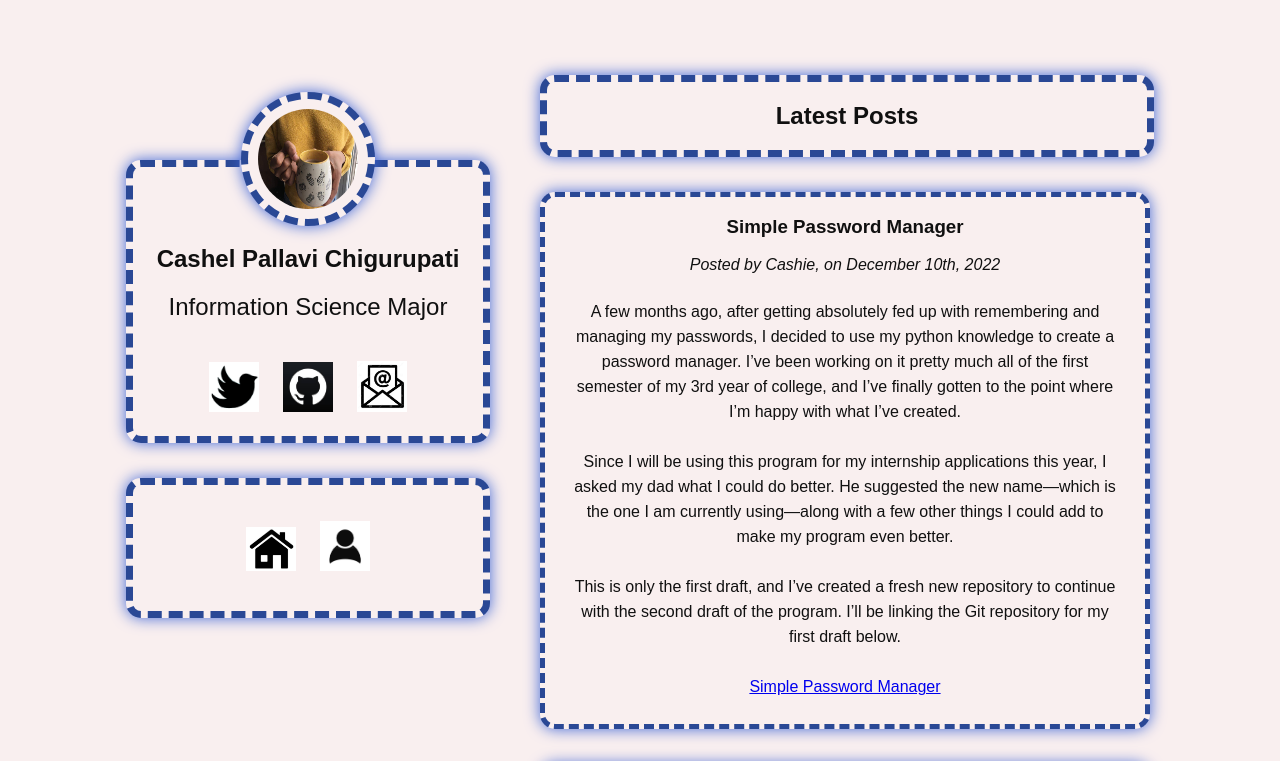
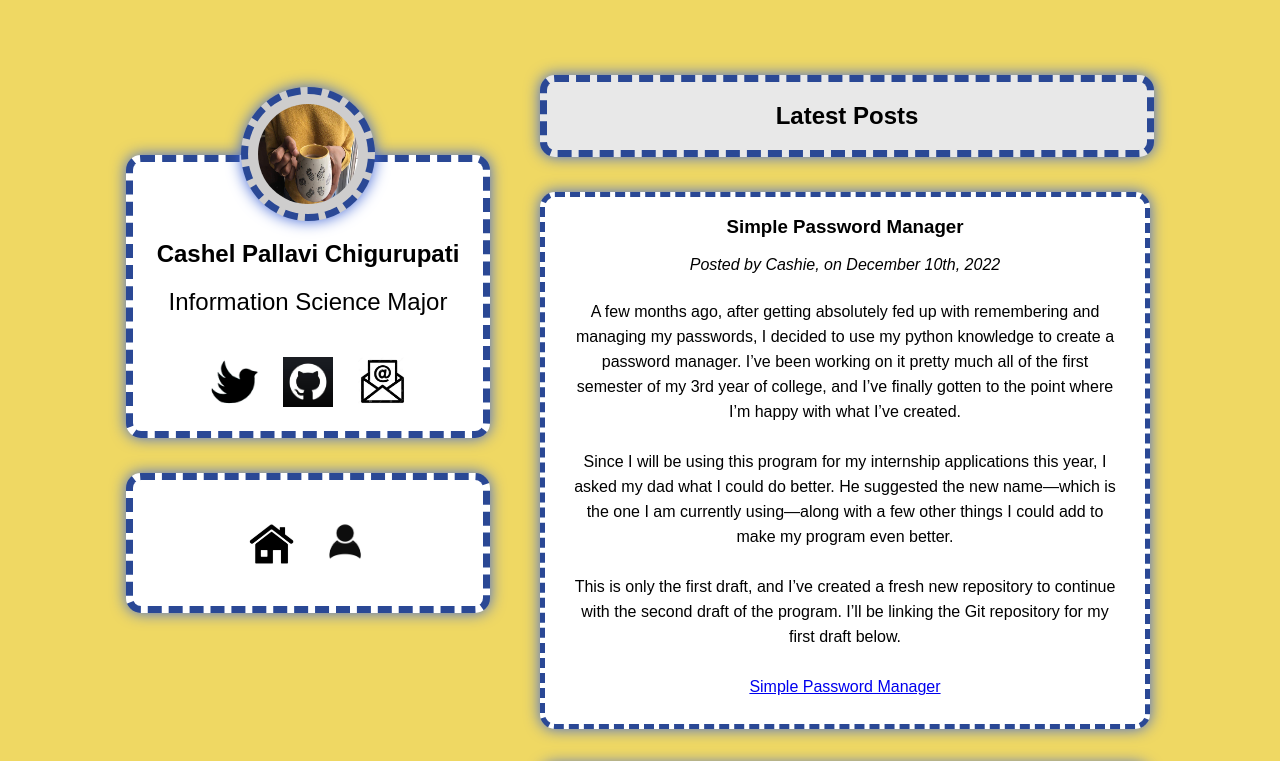
Before and after one commit to cashieeetime/mi349_final, a plain HTML site: page index.html in a window 1280 px wide. Shown: the top 761 px of the page. Drawn offline with Linux system fonts and the light colour scheme.

Commit message:
validation edits

```diff
--- a/index.html
+++ b/index.html
@@ -8,9 +8,9 @@
     <title>Cashie | Home</title>
 </head>
 
-<body class="columns">
+<body id="columns">
     <div>
-        <section class="card" id="box">
+        <section class="card">
             <img class="avatar" src="yellow.jpg" alt="cashieeetime">
             <h1>Cashel Pallavi Chigurupati</h1>
             <h2>Information Science Major</h2>
@@ -21,7 +21,7 @@
             </ul>
         </section>
 
-        <div class="nav" id="box">
+        <div class="nav">
             <ul class="sites">
                 <li><a href="index.html"><img src="home.jpg" alt="home page"></a></li>
                 <li><a href="about.html"><img src="avatar.jpg" alt="about me page"></a></li>
--- a/style.css
+++ b/style.css
@@ -1,14 +1,10 @@
 body {
-    background-color: #F9EFEF;
+    background-color: #efd863;
     font-family: Arial, Helvetica, sans-serif;
-    color: #101010;
+    color: #000000;
     margin: 100px;
     margin-top: 125px;
     text-align: center;
-}
-
-img {
-    width: 100%;
 }
 
 h1 {
@@ -24,39 +20,29 @@ p {
     line-height: 25px;
 }
 
-article {
-    background-color: #F9EFEF;
-    border-radius: 15px;
-    width: 600px;
-    margin-top: 35px;
-    box-shadow: #4166d5 0 0 15px;
-    border: #2a4895 dashed 5px;
+img {
+    width: 100%;
 }
 
-.columns {
+#columns {
     display: flex;
     flex-direction: row;
     justify-content: center;
 }
 
-#box {
-    background-color: #F9EFEF;
+.card {
     border-radius: 15px;
-    margin-top: 35px;
+    background-color: #FFFFFF;
+    margin-top: 30px;
+    margin-bottom: 35px;
+    margin-right: 50px;
+    width: 350px;
     box-shadow: #4166d5 0 0 15px;
     border: #2a4895 dashed 7px;
 }
 
-.card {
-    margin-top: 30px;
-    margin-bottom: 35px;
-    margin-right: 50px;
-    width: 350px;
-    position: sticky;
-}
-
 .card .avatar {
-    background-color: #F9EFEF;
+    background-color: #cecdcd;
     width: 100px;
     height: 100px;
     border-radius: 50%;
@@ -70,7 +56,7 @@ article {
     font-weight: 100;
 }
 
-.contacts {
+.card .contacts {
     margin: 0;
     padding: 0;
     list-style-type: none;
@@ -89,21 +75,26 @@ article {
 
 .nav {
     width: 350px;
+    background-color: #FFFFFF;
+    border-radius: 15px;
+    margin-top: 35px;
+    box-shadow: #4166d5 0 0 15px;
+    border: #2a4895 dashed 7px;
     position: sticky;
 }
 
-.sites {
+.nav .sites {
     padding: 0;
     list-style-type: none;
 }
 
-.sites li {
+.nav .sites li {
     width: 50px;
     display: inline-block;
     padding: 20px 10px;
 }
 
-.sites li a img:hover {
+.nav .sites li a img:hover {
     opacity: 0.5;
     transition: opacity ease-in-out 0.2s;
 }
@@ -115,7 +106,6 @@ article {
 
 .bio img {
     border-radius: 100%;
-    rotate: 15deg;
     margin-top: 25px;
     width: 90%;
     height: 90%;
@@ -124,17 +114,26 @@ article {
     padding: 10px 10px;
 }
 
+.blogheader {
+    width: 600px;
+    margin-top: -50px;
+    background-color: #e8e8e8;
+    border-radius: 15px;
+    box-shadow: #4166d5 0 0 15px;
+    border: #2a4895 dashed 7px;
+}
+
+article {
+    background-color: #FFFFFF;
+    border-radius: 15px;
+    width: 600px;
+    margin-top: 35px;
+    box-shadow: #4166d5 0 0 15px;
+    border: #2a4895 dashed 5px;
+}
+
 .linklist li {
     width: 60px;
     display: inline-block;
     padding: 20px 20px;
 }
-
-.blogheader {
-    width: 600px;
-    margin-top: -50px;
-    background-color: #F9EFEF;
-    border-radius: 15px;
-    box-shadow: #4166d5 0 0 15px;
-    border: #2a4895 dashed 7px;
-}
```
Also changed, not shown: about.html (+3 -3 lines).
